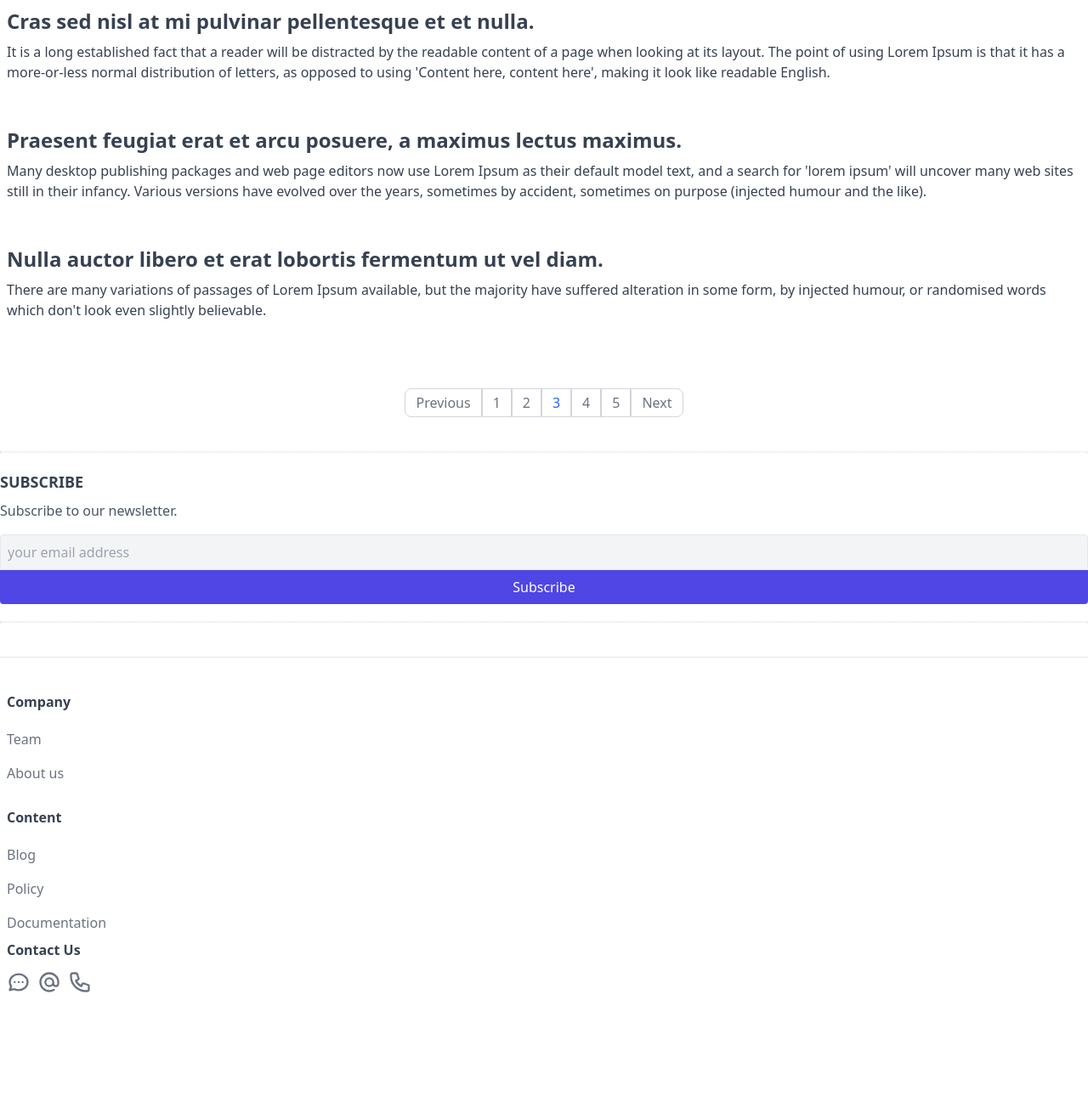
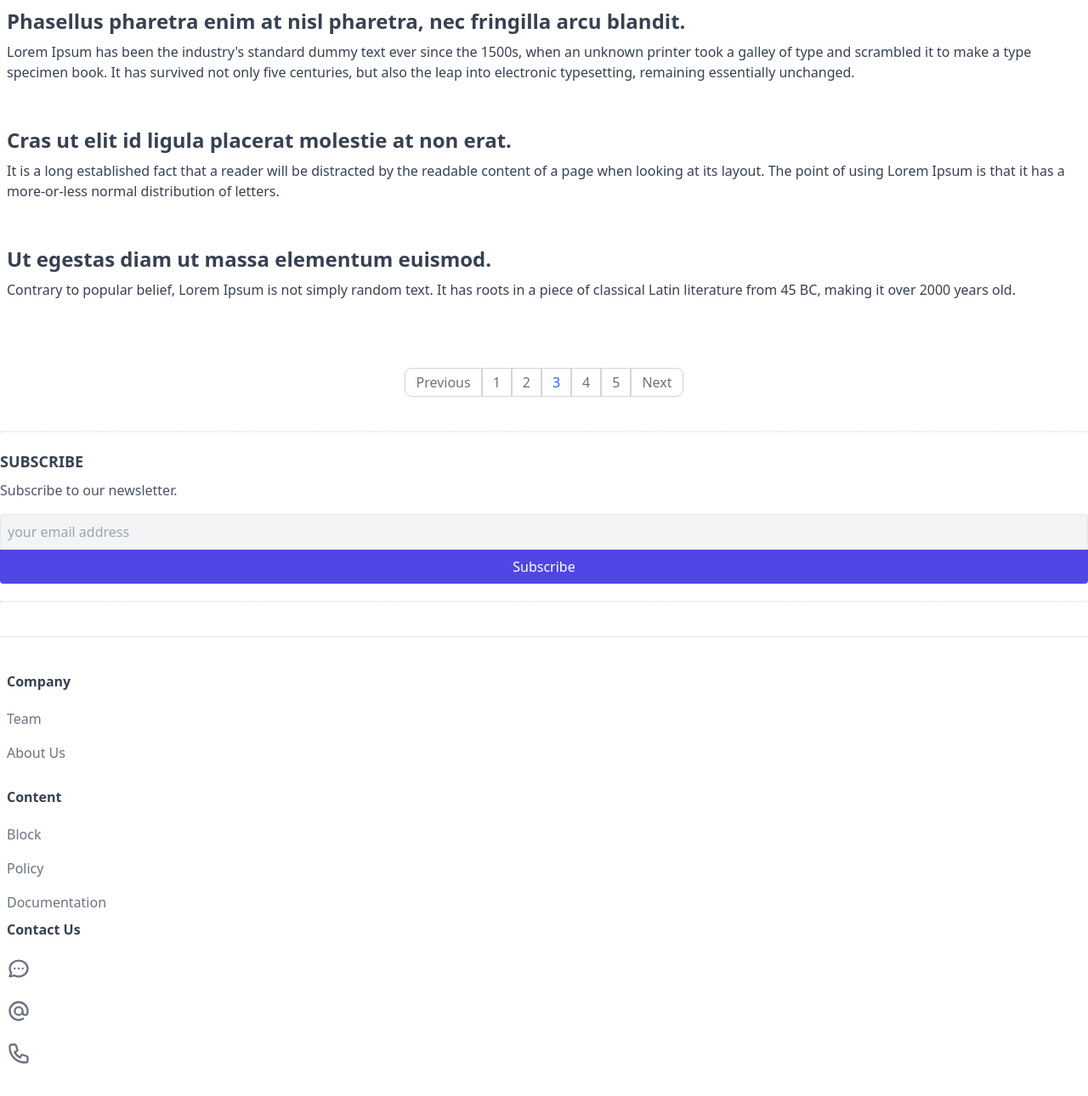
Before and after one commit to YauhenKavalchuk/tailwindcss, a website: page index.html in a window 1280 px wide. Shown: the part 110-1400 px from the top of the page at 85% size. Before the commit the page ends 1320 px from the top, so only its background shows below. Drawn offline with nearby package versions, Linux system fonts and the light colour scheme; files that its build step writes are made by us from their sources.

Commit message:
Update markup

```diff
--- a/index.html
+++ b/index.html
@@ -10,7 +10,7 @@
   <body>
     <!-- header -->
     <header class="px-2 border-b flex items-center justify-between">
-      <a href="#" class="uppercase font-bold text-purple-800">webDev</a>
+      <a class="uppercase font-bold text-purple-800" href="#">webDev</a>
       <nav class="flex items-center">
         <ul class="inline-flex items-center">
           <li><a class="header-link" href="#">Home</a></li>
@@ -50,41 +50,29 @@
 
       <!-- post cards -->
       <section class="px-2">
-        <a href="#" class="block mb-10">
+        <a class="block mb-10" href="#">
           <div class="flex">
             <div>
-              <h3 class="mt-3 mb-2 text-gray-700 font-bold text-2xl">
-                Cras sed nisl at mi pulvinar pellentesque et et nulla.
-              </h3>
-              <p class="text-gray-700">
-                It is a long established fact that a reader will be distracted by the readable content of a page when looking at its layout. The point of using Lorem Ipsum is that it has a more-or-less normal distribution of letters, as opposed to using 'Content here, content here', making it look like readable English.
-              </p>
+              <h3 class="mt-3 mb-2 text-gray-700 font-bold text-2xl">Phasellus pharetra enim at nisl pharetra, nec fringilla arcu blandit.</h3>
+              <p class="text-gray-700">Lorem Ipsum has been the industry's standard dummy text ever since the 1500s, when an unknown printer took a galley of type and scrambled it to make a type specimen book. It has survived not only five centuries, but also the leap into electronic typesetting, remaining essentially unchanged.</p>
             </div>
           </div>
         </a>
 
-        <a href="#" class="block mb-10">
+        <a class="block mb-10" href="#">
           <div class="flex">
             <div>
-              <h3 class="mt-3 mb-2 text-gray-700 font-bold text-2xl">
-                Praesent feugiat erat et arcu posuere, a maximus lectus maximus.
-              </h3>
-              <p class="text-gray-700">
-                Many desktop publishing packages and web page editors now use Lorem Ipsum as their default model text, and a search for 'lorem ipsum' will uncover many web sites still in their infancy. Various versions have evolved over the years, sometimes by accident, sometimes on purpose (injected humour and the like).
-              </p>
+              <h3 class="mt-3 mb-2 text-gray-700 font-bold text-2xl">Cras ut elit id ligula placerat molestie at non erat.</h3>
+              <p class="text-gray-700">It is a long established fact that a reader will be distracted by the readable content of a page when looking at its layout. The point of using Lorem Ipsum is that it has a more-or-less normal distribution of letters.</p>
             </div>
           </div>
         </a>
 
-        <a href="#" class="block mb-10">
+        <a class="block mb-10" href="#">
           <div class="flex">
             <div>
-              <h3 class="mt-3 mb-2 text-gray-700 font-bold text-2xl">
-                Nulla auctor libero et erat lobortis fermentum ut vel diam.
-              </h3>
-              <p class="text-gray-700">
-                There are many variations of passages of Lorem Ipsum available, but the majority have suffered alteration in some form, by injected humour, or randomised words which don't look even slightly believable.
-              </p>
+              <h3 class="mt-3 mb-2 text-gray-700 font-bold text-2xl">Ut egestas diam ut massa elementum euismod.</h3>
+              <p class="text-gray-700">Contrary to popular belief, Lorem Ipsum is not simply random text. It has roots in a piece of classical Latin literature from 45 BC, making it over 2000 years old.</p>
             </div>
           </div>
         </a>
@@ -93,13 +81,13 @@
       <!-- pagination -->
       <div class="mt-20 mb-10">
         <ul class="flex justify-center">
-          <li><a href="#" class="pagination-item rounded-l-lg">Previous</a></li>
-          <li><a href="#" class="pagination-item">1</a></li>
-          <li><a href="#" class="pagination-item">2</a></li>
-          <li><a href="#" class="pagination-item text-blue-600 hover:bg-blue-100 hover:text-blue-600">3</a></li>
-          <li><a href="#" class="pagination-item">4</a></li>
-          <li><a href="#" class="pagination-item">5</a></li>
-          <li><a href="#" class="pagination-item rounded-r-lg">Next</a></li>
+          <li><a class="pagination-item rounded-l-lg" href="#">Previous</a></li>
+          <li><a class="pagination-item" href="#">1</a></li>
+          <li><a class="pagination-item" href="#">2</a></li>
+          <li><a class="pagination-item text-blue-600 hover:bg-blue-100 hover:text-blue-600" href="#">3</a></li>
+          <li><a class="pagination-item" href="#">4</a></li>
+          <li><a class="pagination-item" href="#">5</a></li>
+          <li><a class="pagination-item rounded-r-lg" href="#">Next</a></li>
         </ul>
       </div>
 
@@ -111,16 +99,15 @@
         <h5 class="font-bold text-lg uppercase text-gray-700 mb-2">Subscribe</h5>
         <p class="text-gray-600 mb-4">Subscribe to our newsletter.</p>
         <input
+          placeholder="your email address"
           type="email"
-          placeholder="your email address"
           class="text-gray-700 bg-gray-100 p-2 w-full border rounded-t hover:border-gray-600"
-        />
+        >
         <button class="px-4 py-2 bg-indigo-600 text-white rounded-b w-full hover:bg-indigo-800">Subscribe</button>
       </div>
 
       <!-- divider -->
       <div class="border border-dotted"></div>
-
     </main>
 
     <!-- footer -->
@@ -129,36 +116,54 @@
         <div class="mb-5">
           <h6 class="font-semibold text-gray-700 mb-3">Company</h6>
           <ul>
-            <li><a href="#" class="footer-link">Team</a></li>
-            <li><a href="#" class="footer-link">About us</a></li>
+            <li>
+              <a class="footer-link" href="#">Team</a>
+            </li>
+            <li>
+              <a class="footer-link" href="#">About Us</a>
+            </li>
           </ul>
         </div>
+
         <div>
           <h6 class="font-semibold text-gray-700 mb-3">Content</h6>
           <ul>
-            <li><a href="#" class="footer-link">Blog</a></li>
-            <li><a href="#" class="footer-link">Policy</a></li>
-            <li><a href="#" class="footer-link">Documentation</a></li>
+            <li>
+              <a class="footer-link" href="#">Block</a>
+            </li>
+            <li>
+              <a class="footer-link" href="#">Policy</a>
+            </li>
+            <li>
+              <a class="footer-link" href="#">Documentation</a>
+            </li>
           </ul>
         </div>
+
         <div>
           <h6 class="font-semibold text-gray-700 mb-3">Contact Us</h6>
-          <ul class="flex items-center text-gray-500">
-            <li class="mr-2"><a href="#">
+          <ul>
+            <li>
+              <a class="footer-link" href="#">
                 <svg xmlns="http://www.w3.org/2000/svg" class="h-7 w-7" fill="none" viewBox="0 0 24 24" stroke="currentColor">
                   <path stroke-linecap="round" stroke-linejoin="round" stroke-width="2" d="M8 12h.01M12 12h.01M16 12h.01M21 12c0 4.418-4.03 8-9 8a9.863 9.863 0 01-4.255-.949L3 20l1.395-3.72C3.512 15.042 3 13.574 3 12c0-4.418 4.03-8 9-8s9 3.582 9 8z" />
                 </svg>
-            </a></li>
-            <li class="mr-2"><a href="#">
+              </a>
+            </li>
+            <li class="mr-2">
+              <a class="footer-link" href="#">
                 <svg xmlns="http://www.w3.org/2000/svg" class="h-7 w-7" fill="none" viewBox="0 0 24 24" stroke="currentColor">
                   <path stroke-linecap="round" stroke-linejoin="round" stroke-width="2" d="M16 12a4 4 0 10-8 0 4 4 0 008 0zm0 0v1.5a2.5 2.5 0 005 0V12a9 9 0 10-9 9m4.5-1.206a8.959 8.959 0 01-4.5 1.207" />
                 </svg>
-            </a></li>
-            <li><a href="#">
+              </a>
+            </li>
+            <li class="mr-2">
+              <a class="footer-link" href="#">
                 <svg xmlns="http://www.w3.org/2000/svg" class="h-7 w-7" fill="none" viewBox="0 0 24 24" stroke="currentColor">
                   <path stroke-linecap="round" stroke-linejoin="round" stroke-width="2" d="M3 5a2 2 0 012-2h3.28a1 1 0 01.948.684l1.498 4.493a1 1 0 01-.502 1.21l-2.257 1.13a11.042 11.042 0 005.516 5.516l1.13-2.257a1 1 0 011.21-.502l4.493 1.498a1 1 0 01.684.949V19a2 2 0 01-2 2h-1C9.716 21 3 14.284 3 6V5z" />
                 </svg>
-            </a></li>
+              </a>
+            </li>
           </ul>
         </div>
       </div>
```
Lines whose indentation alone changed are shown as unchanged.
